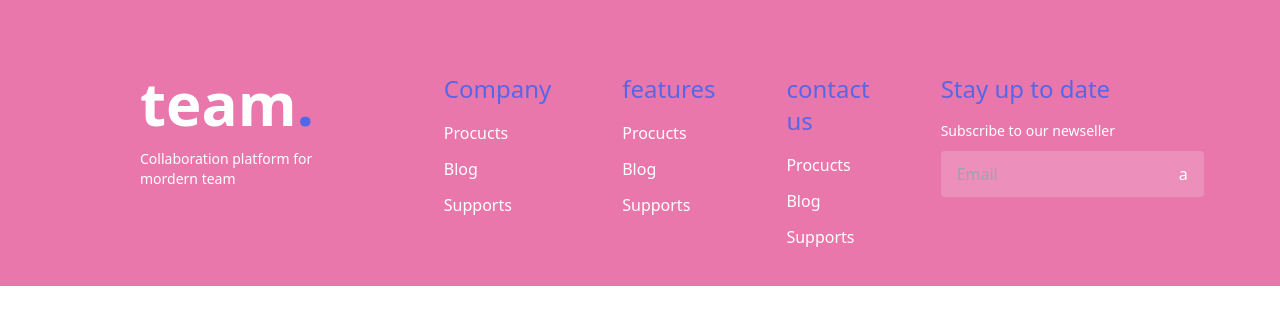
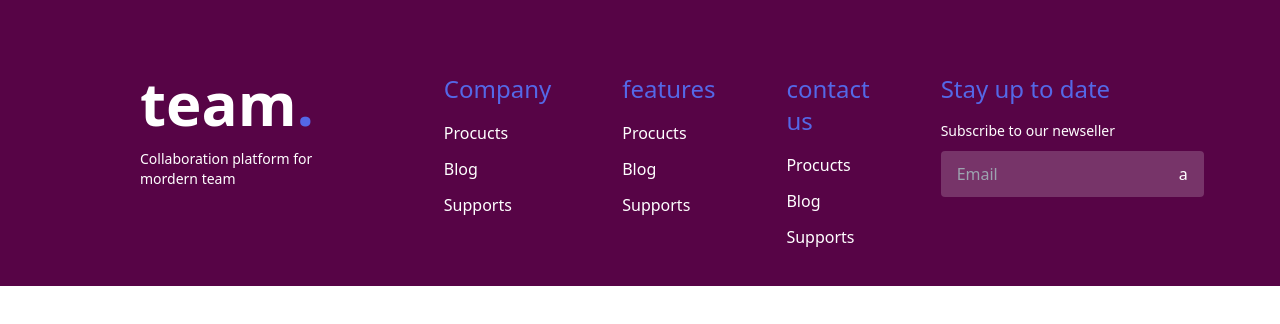
Before and after one commit to isimane/footer, a plain HTML site: page index.html in a window 1280 px wide. Drawn offline with nearby package versions, Linux system fonts and the light colour scheme.

Commit message:
Update index.html

```diff
--- a/index.html
+++ b/index.html
@@ -28,7 +28,7 @@
               gray: "#232340",
               dark: "#00008B",
               blue: '#5468E7',
-              darkBlue: "#E977AC",
+              darkBlue: "#570446",
             },
         },
       },
```
